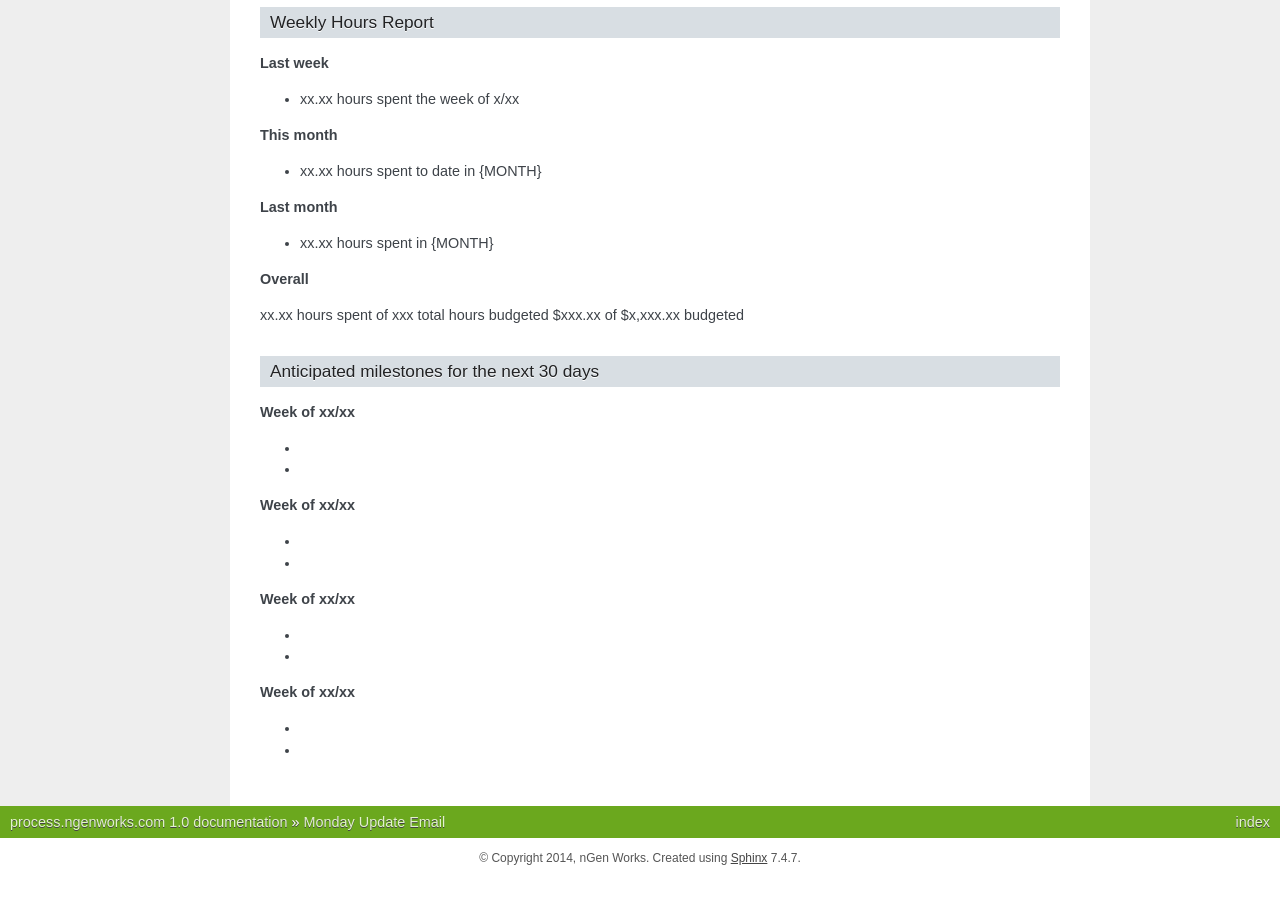
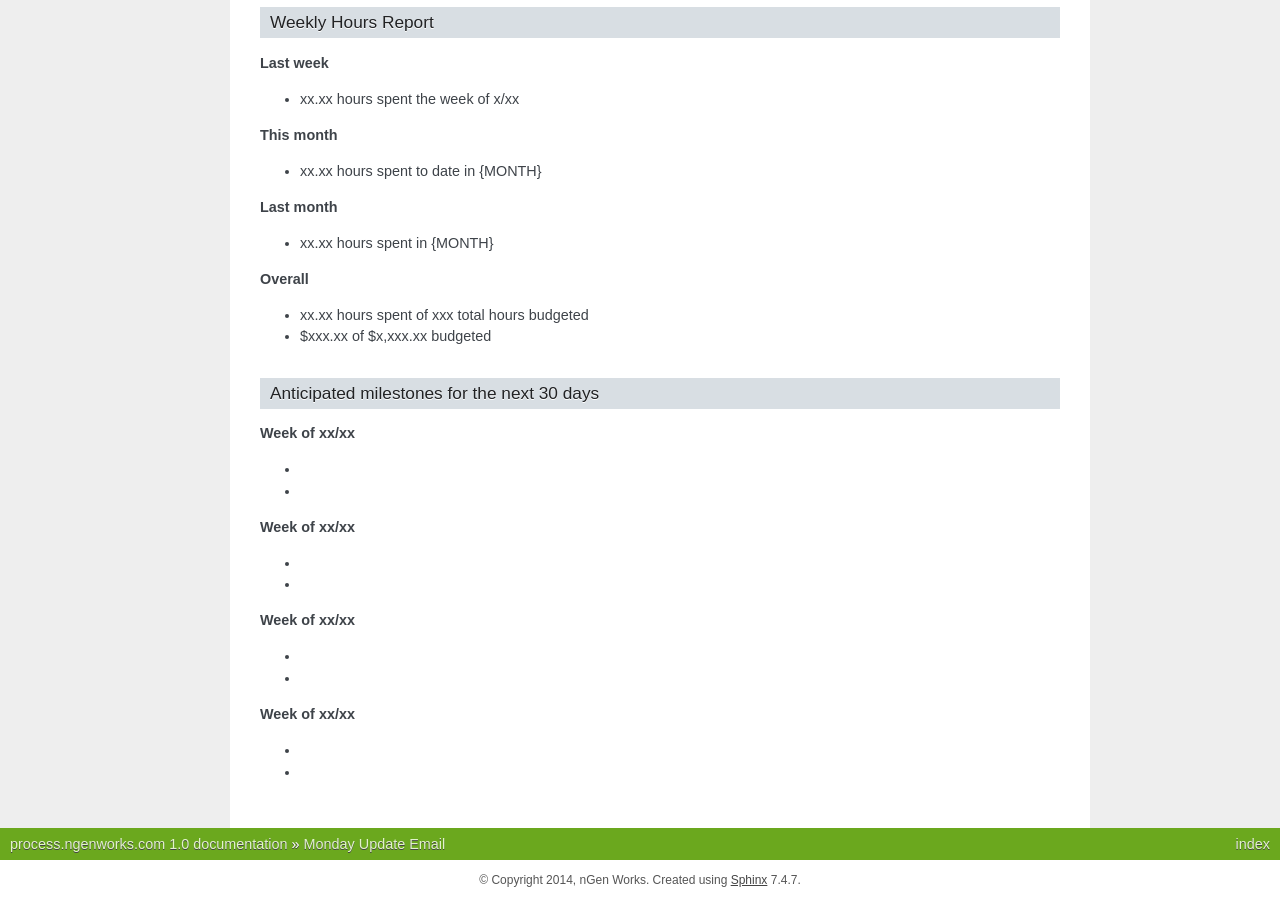
Before and after one commit to ngenworks/process.ngenworks.com, a Sphinx documentation site: the page built from docs/source/monday_update_email.rst, in a window 1280 px wide and 900 px high, scrolled down 770 px. Built offline with Sphinx 7.4.7, drawn with Linux system fonts in a browser that asks for light colours; pages that are not in the unit, such as notebooks, are missing from menus; before the commit the page ends 1648 px from its top, so only the background shows below that.

```diff
--- a/docs/source/monday_update_email.rst
+++ b/docs/source/monday_update_email.rst
@@ -54,8 +54,8 @@ Weekly Hours Report
 
 **Overall**
 
-xx.xx hours spent of xxx total hours budgeted
-$xxx.xx of $x,xxx.xx budgeted
+* xx.xx hours spent of xxx total hours budgeted
+* $xxx.xx of $x,xxx.xx budgeted
 
 Anticipated milestones for the next 30 days
 +++++++++++++++++++++++++++++++++++++++++++
```
